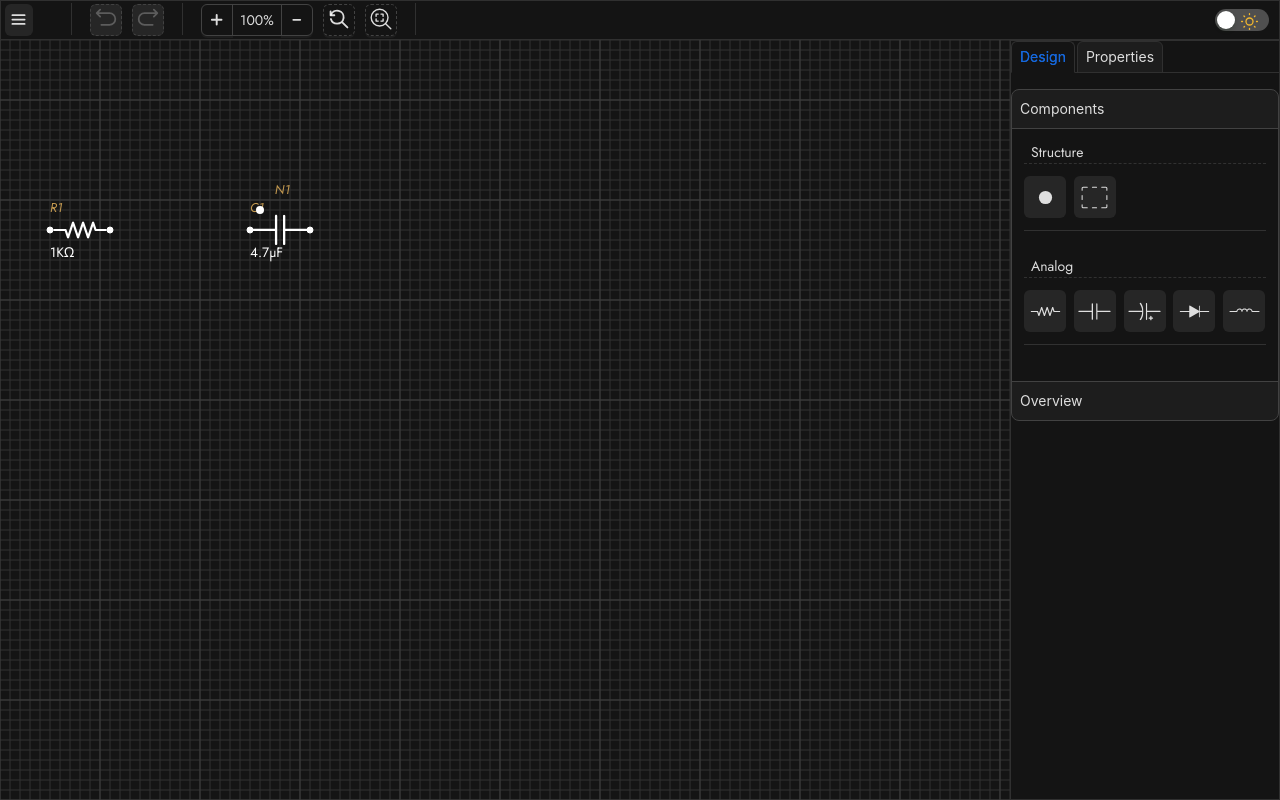
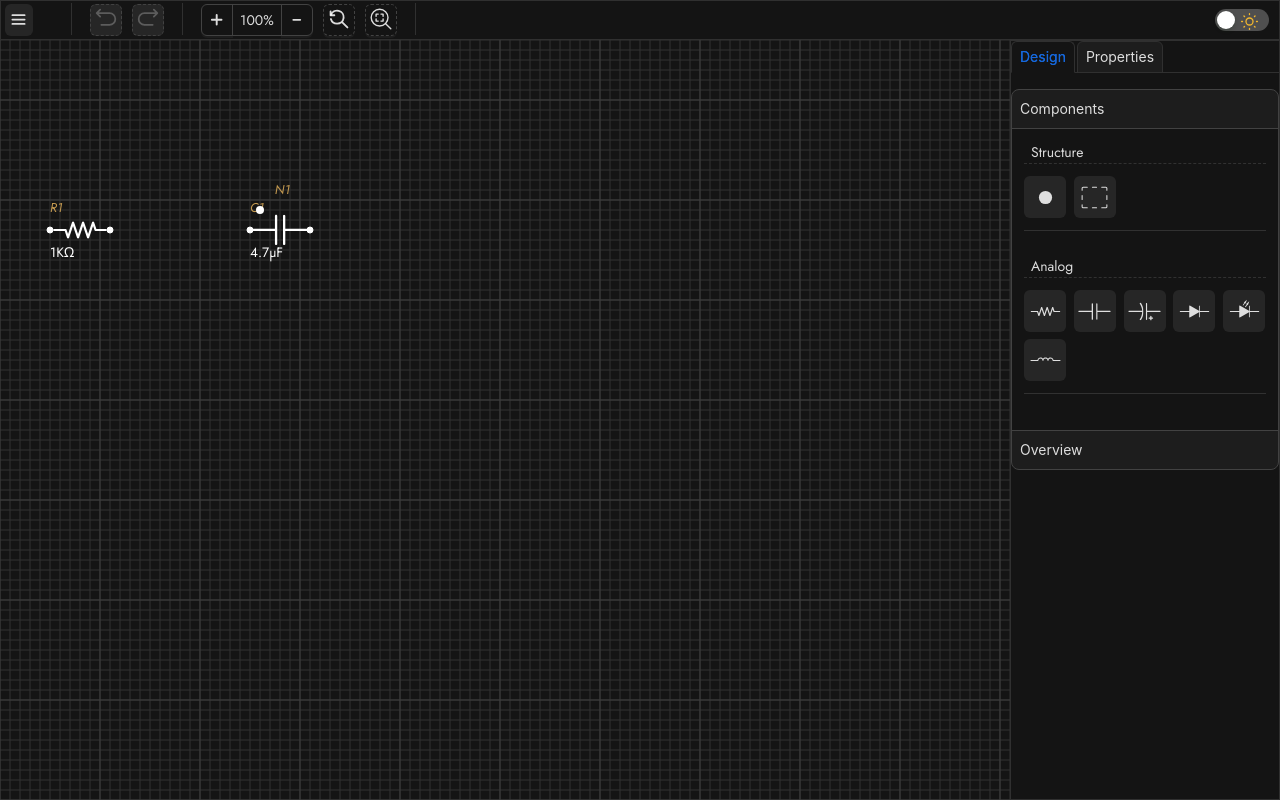
Before and after one commit to AletzMan/bitlab-circuit, a React (Vite) app: page / in a window 1280 px wide. Built offline with nearby package versions, Linux system fonts and the light colour scheme.

Commit message:
Update: add LED component to array

```diff
--- a/src/constants/index.tsx
+++ b/src/constants/index.tsx
@@ -1,4 +1,4 @@
-import { BoardIcon, CapacitorElectrolyticIcon, CapacitorIcon, DiodeIcon, InductorIcon, NodeIcon, ResistorIcon } from "../icons";
+import { BoardIcon, CapacitorElectrolyticIcon, CapacitorIcon, DiodeIcon, InductorIcon, LEDIcon, NodeIcon, ResistorIcon } from "../icons";
 import { ComponentType, GroupComponent } from "../types";
 
 export const ANALOG_COMPONENTS: GroupComponent[] = [
@@ -21,6 +21,11 @@ export const ANALOG_COMPONENTS: GroupComponent[] = [
         icon: <DiodeIcon />,
         type: ComponentType.Diode,
         label: "Diode"
+    },
+    {
+        icon: <LEDIcon />,
+        type: ComponentType.Led,
+        label: "LED"
     },
     {
         icon: <InductorIcon />,
@@ -48,6 +53,7 @@ export const ARRAY_COMPONENTS: ComponentType[] = [
     ComponentType.Capacitor,
     ComponentType.CapacitorElectrlytic,
     ComponentType.Diode,
+    ComponentType.Led,
     ComponentType.Inductor,
     ComponentType.Node,
 ];
```
